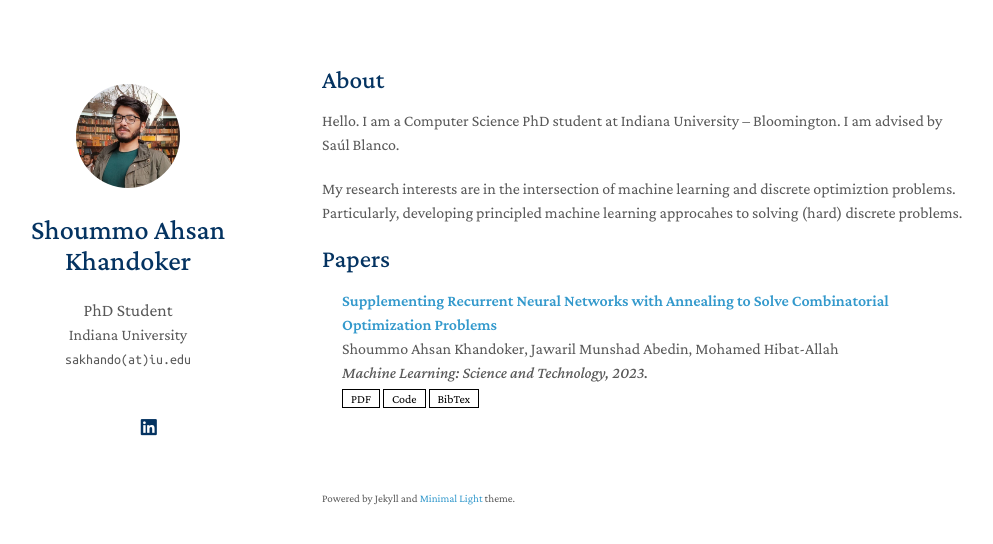
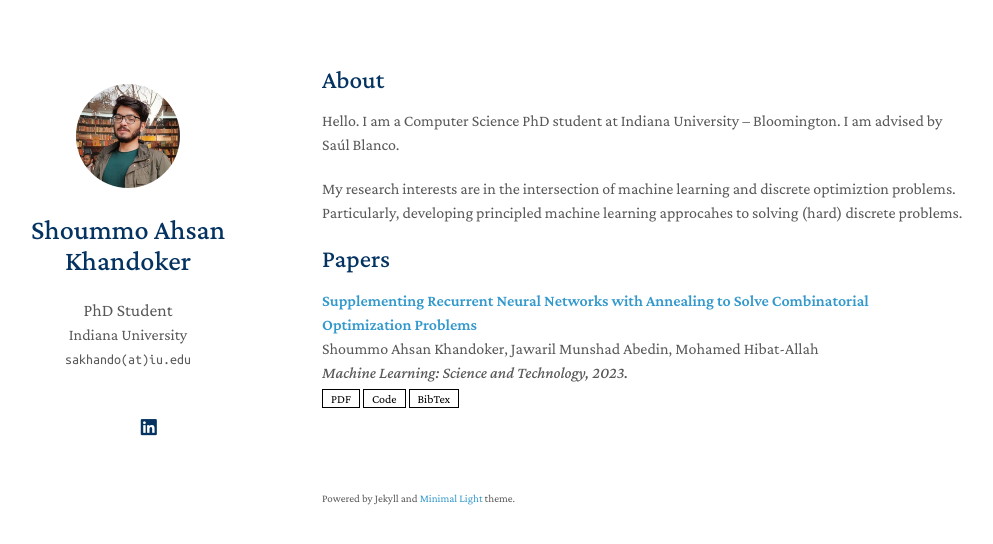
Before and after one commit to shoummoak/shoummoak.github.io, a Jekyll site: the page built from index.md, in a window 1280 px wide. Shown: the top 544 px of the page, without its empty margins (148-1141 px from the left). Built offline with Jekyll 4.4.1, drawn with Linux system fonts in a browser that asks for light colours; a style sheet for code colours, icons or effects is not loaded; our own code applies the rules of GitHub Pages for plain Markdown files.

Commit message:
alignment fix 1

```diff
--- a/_includes/publications.md
+++ b/_includes/publications.md
@@ -5,7 +5,7 @@
 
 {% for link in site.data.publications.main %}
 
-<li>
+<li style="list-style-position: inside; padding: 0;">
 <div class="pub-row">
   <!-- <div class="col-sm-3 abbr" style="position: relative;padding-right: 15px;padding-left: 0px;">
     {% if link.image %}
@@ -15,7 +15,7 @@
     {% endif %}
     {% endif %}
   </div> -->
-  <div class="col-sm-9" style="position: relative;padding-right: 15px;padding-left: 20px;">
+  <div class="col-sm-9" style="position: relative;padding-right: 15px;padding-left: 0px;">
       <div class="title"><a href="{{ link.title_ref }}" target="_blank">{{ link.title }}</a></div>
       <div class="author">{{ link.authors }}</div>
       <div class="periodical"><em>{{ link.conference }}</em>
```
